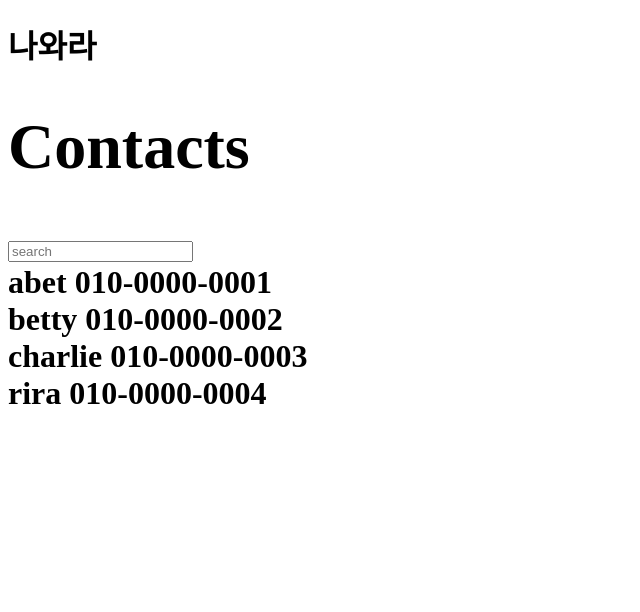
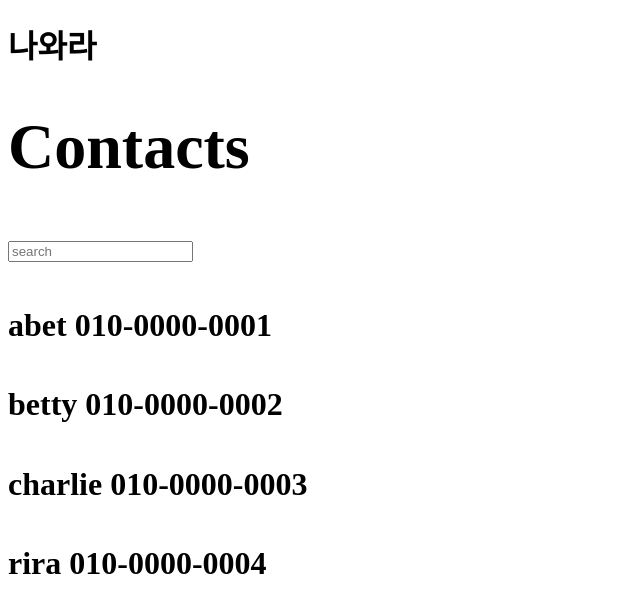
Before and after one commit to up1ofaa/macIns, a React app in the folder reactPj/hotPj1/: page / in a window 1280 px wide. Shown: the whole page, without its empty margins (0-640 px from the left). Built offline with nearby package versions, Linux system fonts and the light colour scheme.

Commit message:
commit on main

```diff
--- a/reactPj/hotPj1/src/components/Contact.js
+++ b/reactPj/hotPj1/src/components/Contact.js
@@ -38,7 +38,7 @@ export default class Contact extends React.Component{
             data=data.filter(
                 (contact) => {
                     return contact.name.toLowerCase()
-                    .indexOf(this.state.keyword)>-1;
+                    .indexOf(this.state.keyword.toLowerCase())>-1;
                     }
                 );
             return data.map((contact,i)=>{
@@ -50,7 +50,7 @@ export default class Contact extends React.Component{
         return (
             <div>
                 <h1>Contacts</h1>
-                <input  name="keyword"
+                <input  name="ipt_search"
                         placeholder="search"
                         value={this.state.keyword}
                         onChange ={this.handleChnage}
@@ -61,3 +61,30 @@ export default class Contact extends React.Component{
     }
 
 }
+
+/*arr.sort(compareFunction(a,b))
+
+function return값이 0보다 낮은경우, a를 b보다 낮은 색인정렬, a가 우선
+0을 반환하면 위치변경없음
+0보다 큰경우  b를 ㅂ다 낮은 인덱스로 소트
+
+*/
+
+/* arr.filter(callback(element[,index[,array]])[,thisArg])
+callback :각 요소를 시험할 함수. true를 반환하면 요소를 유지하고, false를 반환하면 버립니다.
+element :처리할 현재요소
+index : 처리할 현재요소의 인덱스
+array : filter를 호출한 배열
+thisArg : callback 을 실행할 때 this로 사용하는값
+
+*/
+
+/*
+검색조건에 따른 배열 필터링
+function filterItems(query){
+    return fruits.filter(function(el){
+        return el.toLowerCase().indexOf(query.toLowerCase()) >-1;
+    })
+}
+
+**/
--- a/reactPj/hotPj1/src/components/ContactInfo.js
+++ b/reactPj/hotPj1/src/components/ContactInfo.js
@@ -3,7 +3,7 @@ import React from 'react';
 export default class ContactInfo extends React.Component{
     render(){
         return(
-            <div>{this.props.contact.name}  {this.props.contact.phone}</div>
+            <div><h4>{this.props.contact.name}  {this.props.contact.phone}</h4></div>
         );
     }
 }
```
Also changed, not shown: reactPj/hotPj1/public/index.html (+0 -1 lines).
